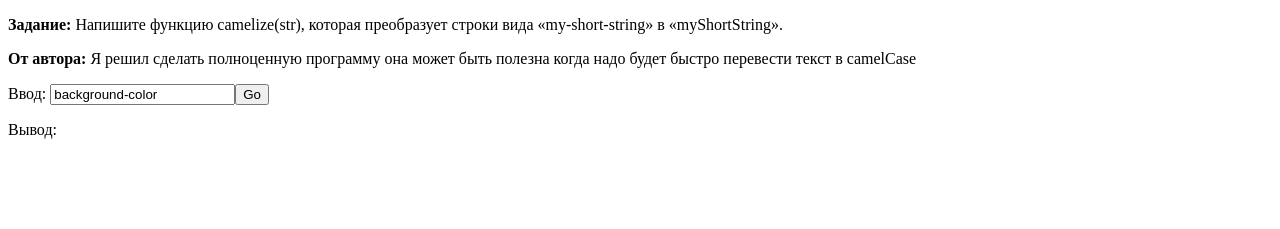
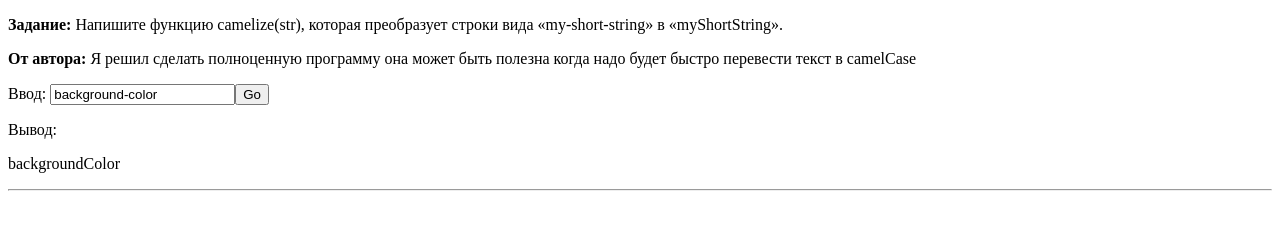
Before and after one commit to AlexInyaev/tasksForJs, a plain HTML site: page Arrays/index.html in a window 1280 px wide. Both pictures are taken after a click on the button "Go". Shown: the part 105-334 px from the top of the page. Drawn offline with Linux system fonts and the light colour scheme.

Commit message:
решение задачи добавляю в главную ветку

```diff
--- a/Arrays/index.html
+++ b/Arrays/index.html
@@ -20,7 +20,7 @@
         <p>Ввод: <input type="text" id="taskArr1" value="background-color"><button class="btnTaskArr1">Go</button></p>
         <div>Вывод: <p class="outArr1"></p>
         </div>
-
+        <hr>
     </section>
 
     <script src="js/arrJs.js"></script>
--- a/Arrays/js/arrJs.js
+++ b/Arrays/js/arrJs.js
@@ -1,21 +1,22 @@
 // **************************************** Задача 1 ********************************************************
 
-function camelize(str) {
+
+function camelize() {
+    let str = document.querySelector('#taskArr1').value; //получаю строку из поля
     let arr = str.split(''); //разбиваю строку в массив по буквам
     let out = '';
 
     for (let i = 0; i < arr.length; i++) {
 
-        if (arr[i] == '-') {
-            out += arr[i + 1].toUpperCase();
+        if (arr[i] == '-') { //если элемент массива дефис
+            out += arr[i + 1].toUpperCase(); //то следующий элемент должен быть заглавной буквой
+            i++;
             continue;
         }
 
-        out += arr[i];
+        out += arr[i]; //собираем все элементы в строку
     }
-    console.log(out)
+    document.querySelector('.outArr1').textContent = out;
 }
 
-camelize("background-color")
-camelize("list-style-image");
-camelize("-webkit-transition")
+document.querySelector('.btnTaskArr1').onclick = camelize;
```
